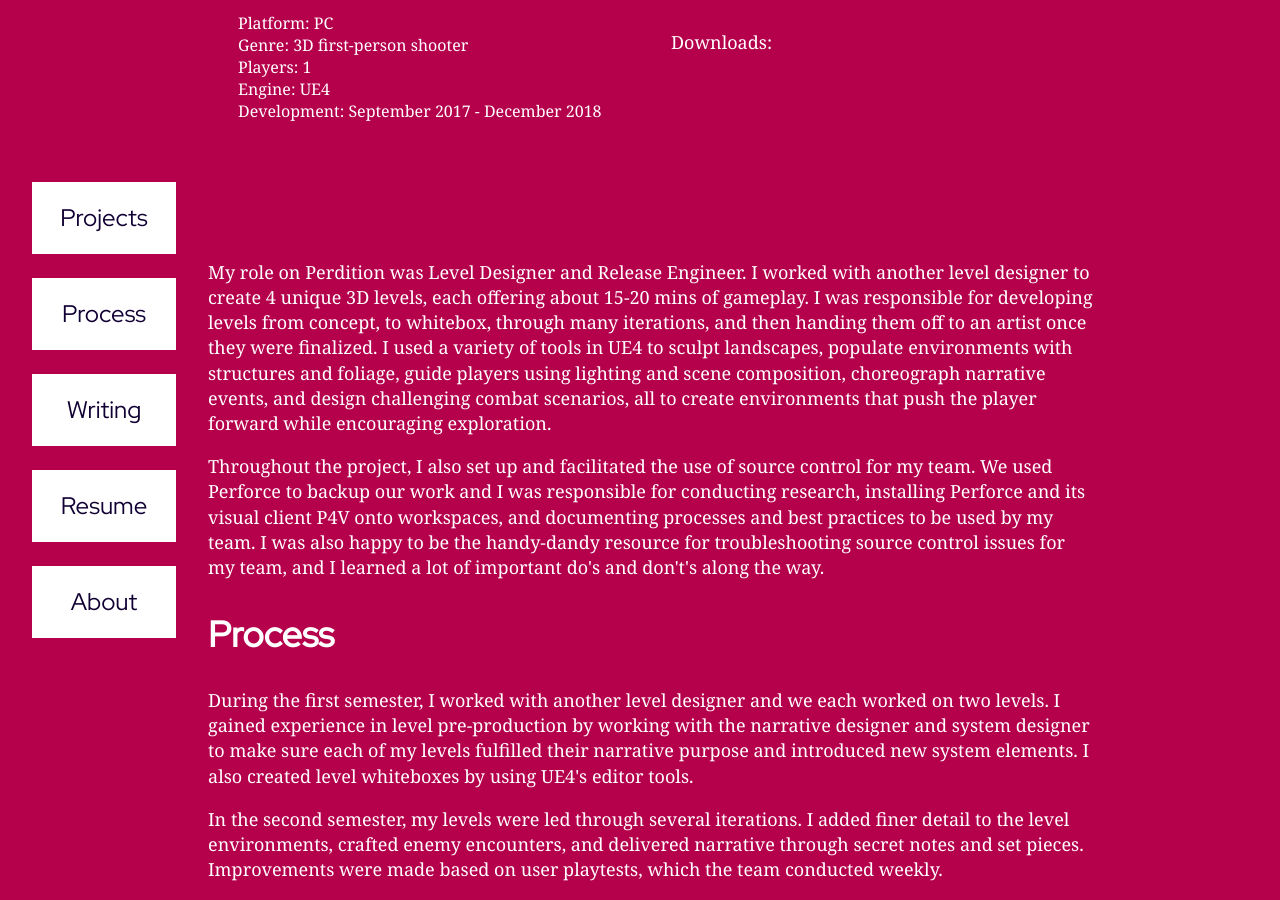
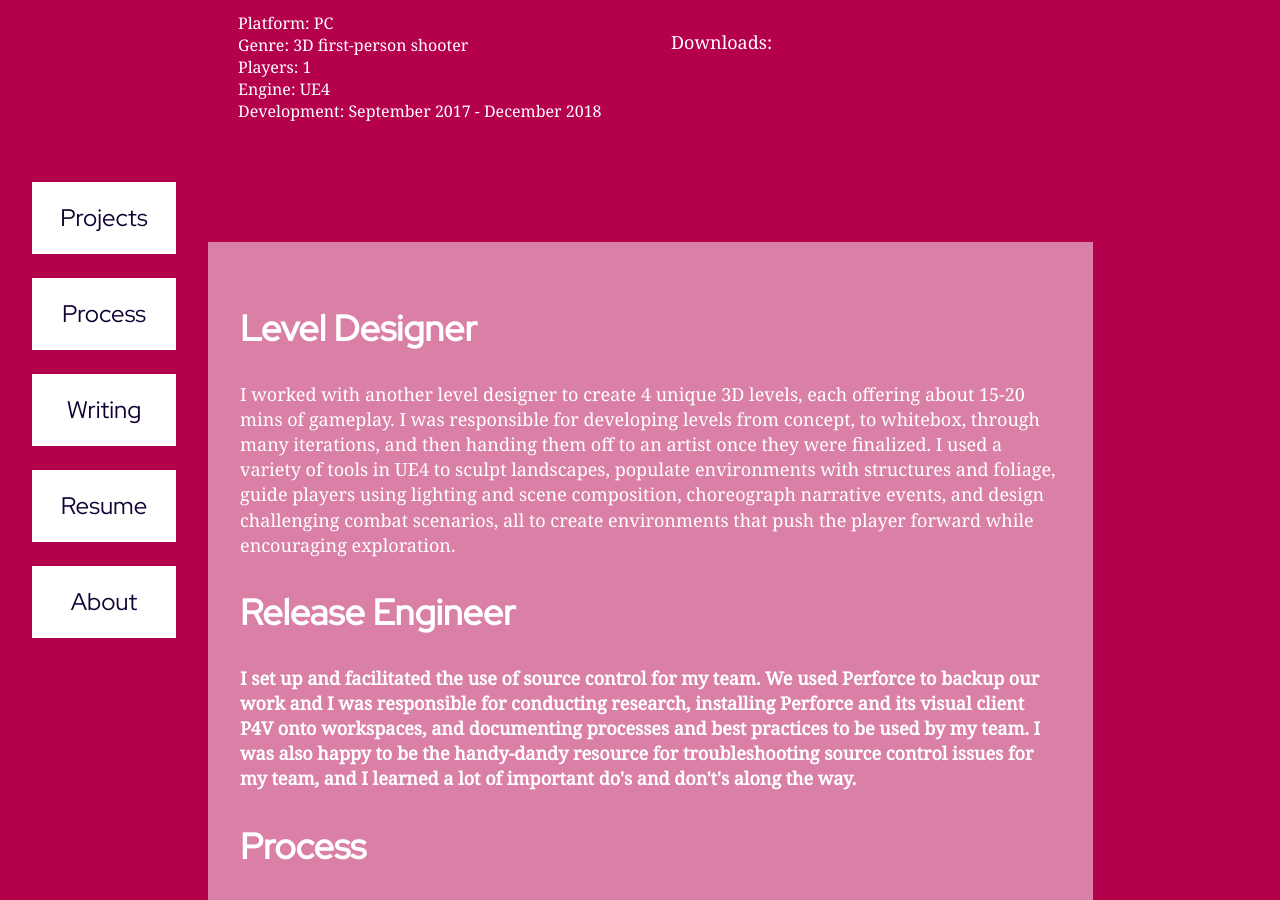
Before and after one commit to digigrant/digigrant.github.io, a Jekyll site: the page built from projects/perdition.html, in a window 1280 px wide and 900 px high, scrolled down 955 px. Built offline with Jekyll 4.4.1, drawn with Linux system fonts in a browser that asks for light colours.

Commit message:
text container

```diff
--- a/projects/perdition.html
+++ b/projects/perdition.html
@@ -12,9 +12,12 @@ end: December 2018
 video-id: wO86fH32xgI
 ---
 
-<p>My role on Perdition was Level Designer and Release Engineer. I worked with another level designer to create 4 unique 3D levels, each offering about 15-20 mins of gameplay. I was responsible for developing levels from concept, to whitebox, through many iterations, and then handing them off to an artist once they were finalized. I used a variety of tools in UE4 to sculpt landscapes, populate environments with structures and foliage, guide players using lighting and scene composition, choreograph narrative events, and design challenging combat scenarios, all to create environments that push the player forward while encouraging exploration.</p>
+<div class="text-container">
+  <h2>Level Designer</h2>
 
-<p>Throughout the project, I also set up and facilitated the use of source control for my team. We used Perforce to backup our work and I was responsible for conducting research, installing Perforce and its visual client P4V onto workspaces, and documenting processes and best practices to be used by my team. I was also happy to be the handy-dandy resource for troubleshooting source control issues for my team, and I learned a lot of important do's and don't's along the way.</p>
+<p>I worked with another level designer to create 4 unique 3D levels, each offering about 15-20 mins of gameplay. I was responsible for developing levels from concept, to whitebox, through many iterations, and then handing them off to an artist once they were finalized. I used a variety of tools in UE4 to sculpt landscapes, populate environments with structures and foliage, guide players using lighting and scene composition, choreograph narrative events, and design challenging combat scenarios, all to create environments that push the player forward while encouraging exploration.</p>
+<h2>Release Engineer<h2>
+<p>I set up and facilitated the use of source control for my team. We used Perforce to backup our work and I was responsible for conducting research, installing Perforce and its visual client P4V onto workspaces, and documenting processes and best practices to be used by my team. I was also happy to be the handy-dandy resource for troubleshooting source control issues for my team, and I learned a lot of important do's and don't's along the way.</p>
 
 <h2>Process</h2>
 
@@ -23,6 +26,8 @@ video-id: wO86fH32xgI
 <p>In the second semester, my levels were led through several iterations. I added finer detail to the level environments, crafted enemy encounters, and delivered narrative through secret notes and set pieces. Improvements were made based on user playtests, which the team conducted weekly.</p>
 
 <p>Finally, in the third semester, I led all of the levels through the polish phase. The other level designer left the team early in the semester, but before he left, I met with him to do weekly reviews of our levels and record action items for myself in order to ensure that the transition over to a single level designer would be as smooth as possible. During the polish phase, I also worked with the artists on the team to plan out deadlines for each level. Our game shipped with 3 levels that I worked on and polished before passing them to an environment artist for a finishing touch.</p>
+
+</div>
 
 <h2>Photos</h2>
 
```
